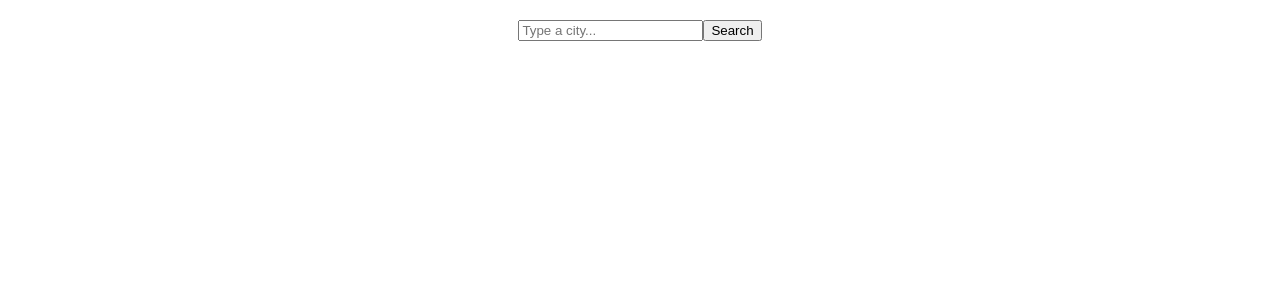
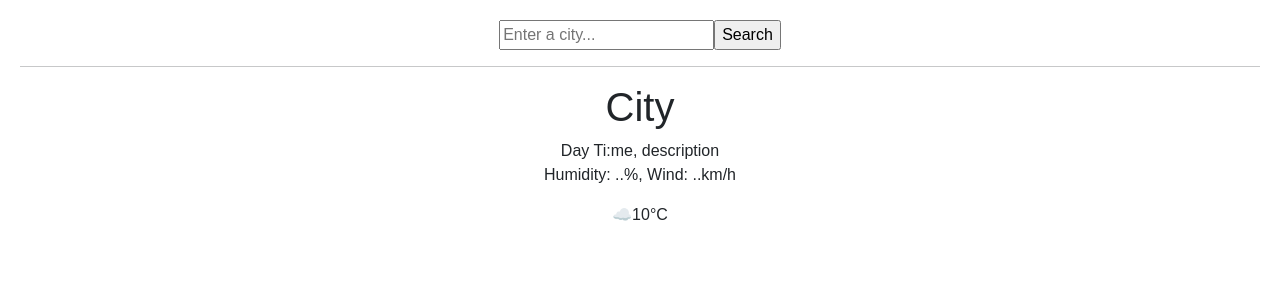
Before and after one commit to Jinoveva/react-weather-app, a React (Create React App) app: page / in a window 1280 px wide. Shown: the top 300 px of the page. Built offline with nearby package versions, Linux system fonts and the light colour scheme.

Commit message:
project html

```diff
--- a/package.json
+++ b/package.json
@@ -8,6 +8,7 @@
     "@testing-library/react": "^16.2.0",
     "@testing-library/user-event": "^13.5.0",
     "axios": "^1.8.4",
+    "bootstrap": "^5.3.3",
     "react": "^19.1.0",
     "react-animated-weather": "^4.0.1",
     "react-dom": "^19.1.0",
--- a/src/App.js
+++ b/src/App.js
@@ -4,104 +4,22 @@ import React, { useState } from "react";
 import ReactAnimatedWeather from "react-animated-weather";
 
 export default function App() {
-  const [city, setCity] = useState("");
-  const [temperature, setTemperature] = useState(null);
-  const [description, setDescription] = useState("");
-  const [humidity, setHumidity] = useState(null);
-  const [wind, setWind] = useState(null);
-  const [icon, setIcon] = useState("");
-  const [message, setMessage] = useState("");
-
-  function handleSubmit(event) {
-    event.preventDefault();
-
-    let url = `https://api.openweathermap.org/data/2.5/weather?q=${city}&appid=cf6b50b908fa2e0baca3eed8a569a5f6&units=metric`;
-
-    axios
-      .get(url)
-      .then((response) => {
-        setTemperature(response.data.main.temp);
-        setDescription(response.data.weather[0].description);
-        setHumidity(response.data.main.humidity);
-        setWind(response.data.wind.speed);
-        setIcon(mapWeatherIcon(response.data.weather[0].icon));
-        setMessage(`Weather in ${city}:`);
-      })
-      .catch(() => {
-        setMessage("City not found. Please try again.");
-        setTemperature(null);
-        setDescription("");
-        setHumidity(null);
-        setWind(null);
-        setIcon("");
-      });
-  }
-
-  function updateCity(event) {
-    setCity(event.target.value);
-  }
-
-  // Function to map OpenWeatherMap icons to ReactAnimatedWeather icons
-  function mapWeatherIcon(openWeatherIcon) {
-    const iconMapping = {
-      "01d": "CLEAR_DAY",
-      "01n": "CLEAR_NIGHT",
-      "02d": "PARTLY_CLOUDY_DAY",
-      "02n": "PARTLY_CLOUDY_NIGHT",
-      "03d": "CLOUDY",
-      "03n": "CLOUDY",
-      "04d": "CLOUDY",
-      "04n": "CLOUDY",
-      "09d": "RAIN",
-      "09n": "RAIN",
-      "10d": "RAIN",
-      "10n": "RAIN",
-      "11d": "SLEET",
-      "11n": "SLEET",
-      "13d": "SNOW",
-      "13n": "SNOW",
-      "50d": "FOG",
-      "50n": "FOG",
-    };
-    return iconMapping[openWeatherIcon] || "CLEAR_DAY";
-  }
-
   return (
     <div className="App">
-      <form onSubmit={handleSubmit}>
-        <input
-          type="search"
-          placeholder="Type a city..."
-          onChange={updateCity}
-        />
-        <input type="submit" value="Search" />
+      <form>
+        <input type="search" placeholder="Enter a city..."></input>
+        <input type="submit" value="Search"></input>
       </form>
-
-      <h2>{message}</h2>
-      {temperature !== null && (
-        <ul>
-          <li>
-            <strong>Temperature:</strong> {Math.round(temperature)}°C
-          </li>
-          <li>
-            <strong>Description:</strong> {description}
-          </li>
-          <li>
-            <strong>Humidity:</strong> {humidity}%
-          </li>
-          <li>
-            <strong>Wind:</strong> {Math.round(wind)} km/h
-          </li>
-          <li>
-            <ReactAnimatedWeather
-              icon={icon}
-              color="goldenrod"
-              size={50}
-              animate={true}
-            />
-          </li>
-        </ul>
-      )}
+      <hr></hr>
+      <div>
+        <h1>City</h1>
+        <p>
+          Day Ti:me, description
+          <br />
+          Humidity: ..%, Wind: ..km/h
+        </p>
+      </div>
+      <div>☁️10°C</div>
     </div>
   );
 }
```
Also changed, not shown: src/index.js (+7 -6 lines), 1 other file (tests, documents, lock files or other folders).
